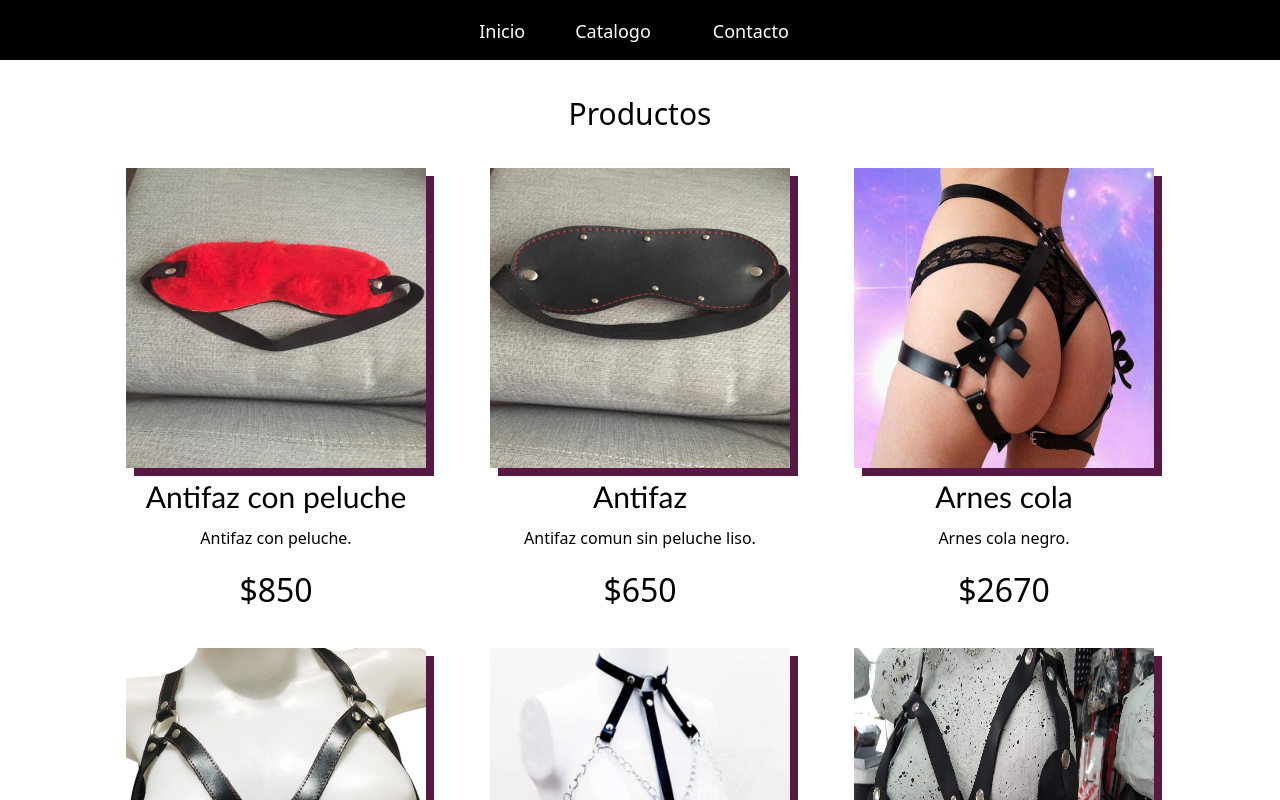
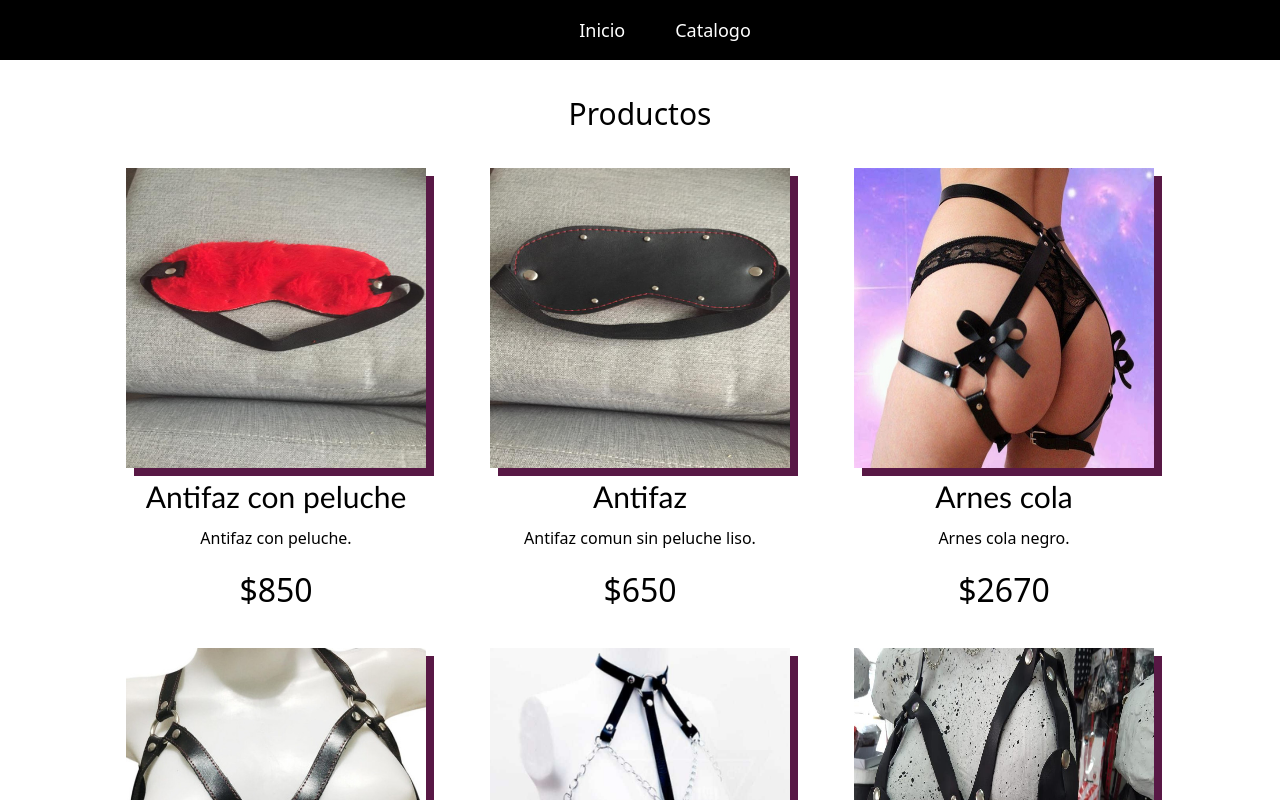
Before and after one commit to yasminmartins01/Entropica, a React (Create React App) app: page /catalogo in a window 1280 px wide. Shown: the top 800 px of the page. Built offline with nearby package versions, Linux system fonts and the light colour scheme.

Commit message:
update part 2

```diff
--- a/src/components/navbar/index.js
+++ b/src/components/navbar/index.js
@@ -6,9 +6,6 @@ import { Link } from 'react-router-dom'
 
 
 const Navbar = () => {
-  const [click, setClick] = useState(false)
-  const handleClick = () => setClick(!click)
-
     return (
       <div className={navStyles.container}>
       <Link to='/' className={ navStyles.button }>
@@ -17,7 +14,7 @@ const Navbar = () => {
       <Link to='/catalogo' className={ navStyles.button }>
         Catalogo
       </Link>
-      <button className={ navStyles.contacto }><a href='#contacto' onClick={handleClick}>Contacto</a></button>
+     {/* <button className={ navStyles.contacto }><a href='#contacto' onClick={handleClick}>Contacto</a></button> */}
       </div>
     );
 };
--- a/src/components/section/section.js
+++ b/src/components/section/section.js
@@ -10,6 +10,11 @@ export const Container = styled.div`
     flex-direction: column;
     text-align: center;
     justify-content: center;
+
+    @media(max-width: 768px){
+        margin: 30px;
+        align-items:center;
+    }
 `
 export const Seccion = styled.div`
     display: flex;
```
